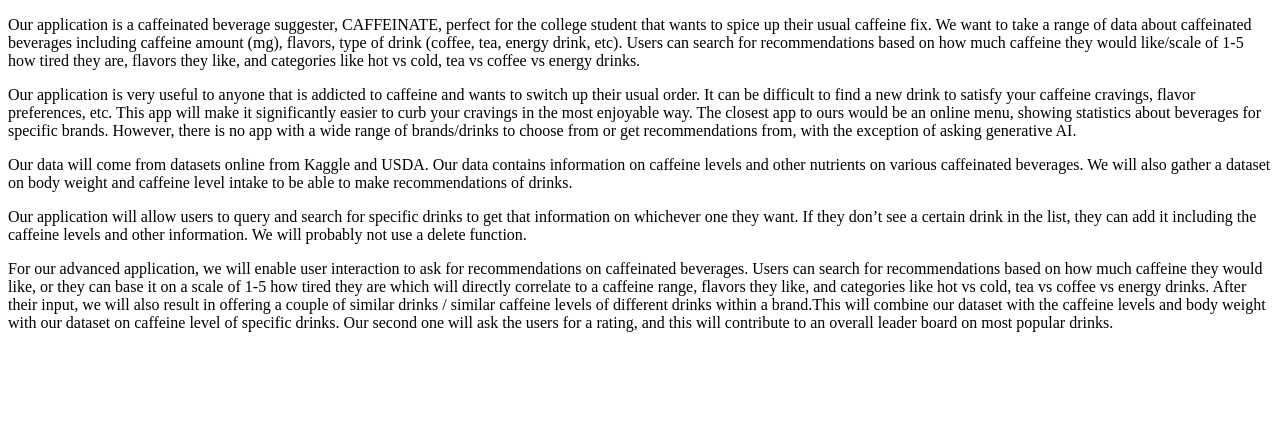
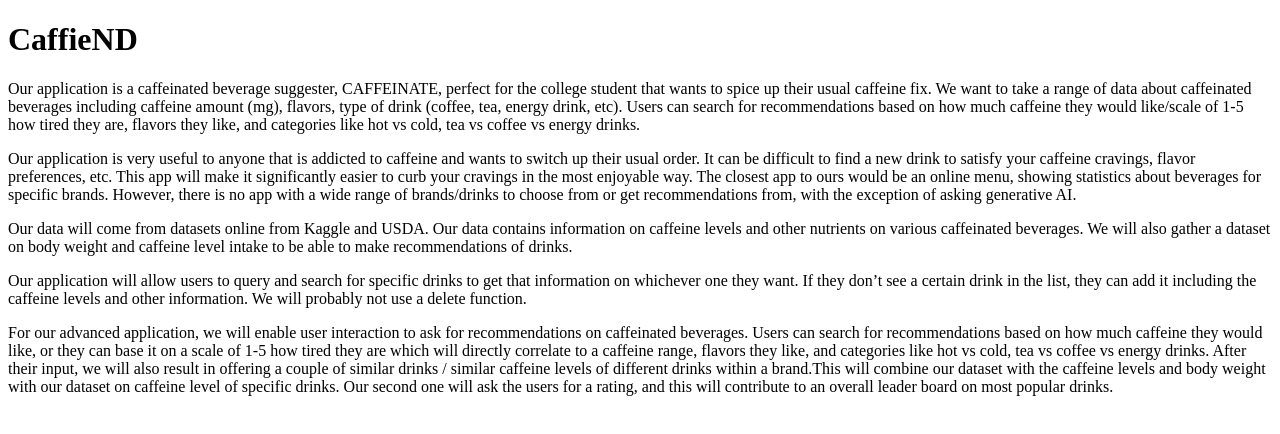
Before and after one commit to sjacobo3/caffieND, a plain HTML site: page project.html in a window 1280 px wide. Drawn offline with Linux system fonts and the light colour scheme.

Commit message:
initial commit

```diff
--- a/project.html
+++ b/project.html
@@ -5,6 +5,7 @@
 	<title>CAFFIEND</title>
 </head>
 <body>
+	<h1>CaffieND</h1>
 	<p>Our application is a caffeinated beverage suggester, CAFFEINATE, perfect for the college student that wants to spice up their usual caffeine fix. We want to take a range of data about caffeinated beverages including caffeine amount (mg), flavors, type of drink (coffee, tea, energy drink, etc). Users can search for recommendations based on how much caffeine they would like/scale of 1-5 how tired they are, flavors they like, and categories like hot vs cold, tea vs coffee vs energy drinks.</p>
 
 	<p>Our application is very useful to anyone that is addicted to caffeine and wants to switch up their usual order. It can be difficult to find a new drink to satisfy your caffeine cravings, flavor preferences, etc. This app will make it significantly easier to curb your cravings in the most enjoyable way. The closest app to ours would be an online menu, showing statistics about beverages for specific brands. However, there is no app with a wide range of brands/drinks to choose from or get recommendations from, with the exception of asking generative AI.</p>
```
